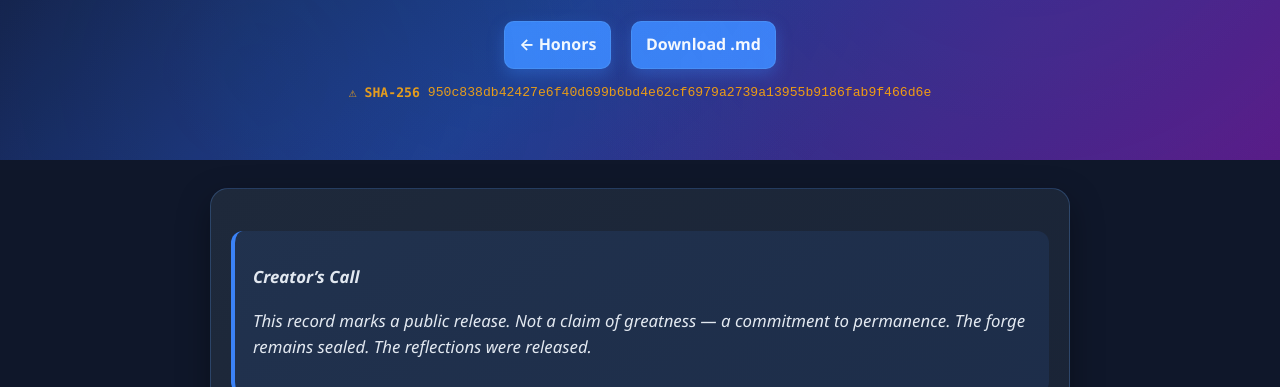
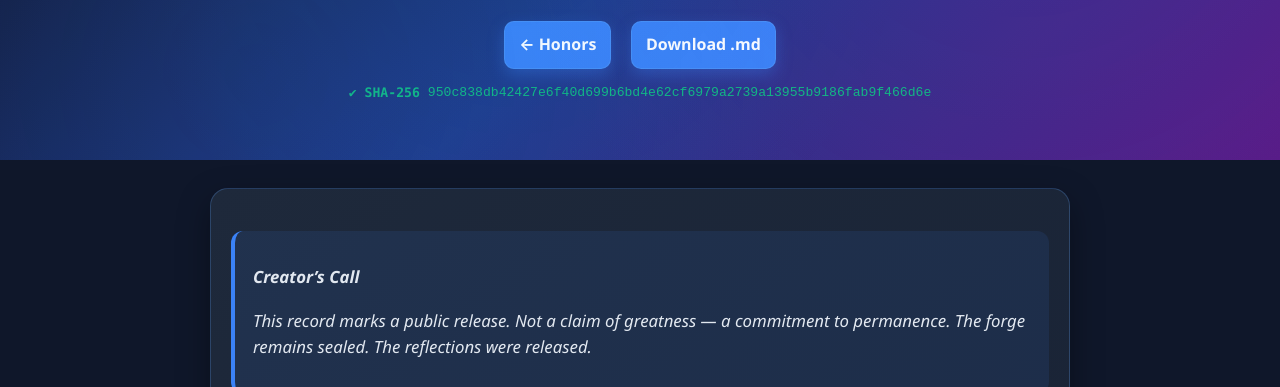
Before and after one commit to ToadAid/toadaid.github.io, a plain HTML site: page honors/mirror_pond_open_source_2025.html in a window 1280 px wide. Shown: the part 265-652 px from the top of the page. Drawn offline with nearby package versions, Linux system fonts and the light colour scheme; files that its build step writes are made by us from their sources.

Commit message:
Update expected SHA-256 hash for markdown file

```diff
--- a/honors/mirror_pond_open_source_2025.html
+++ b/honors/mirror_pond_open_source_2025.html
@@ -116,7 +116,7 @@
 <script>
 (async () => {
   const FILE = "/honors/mirror_pond_open_source_2025.md";
-  const EXPECTED_HASH = "b620507312c5e97566a3c6cfaf99144fefc18a0da7d941401dfa0f5f58fb0368";
+  const EXPECTED_HASH = "950c838db42427e6f40d699b6bd4e62cf6979a2739a13955b9186fab9f466d6e";
 
   const toHex = (buffer) =>
     Array.from(new Uint8Array(buffer))
```
